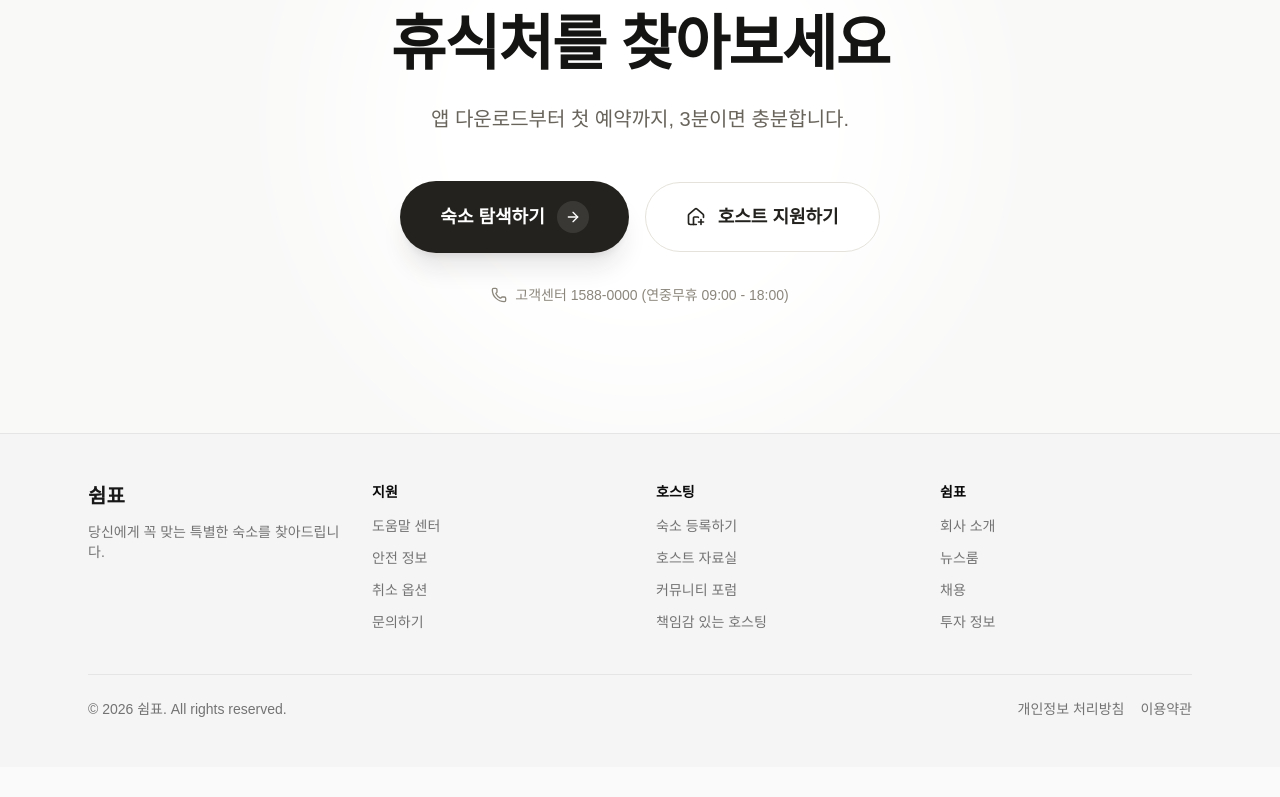
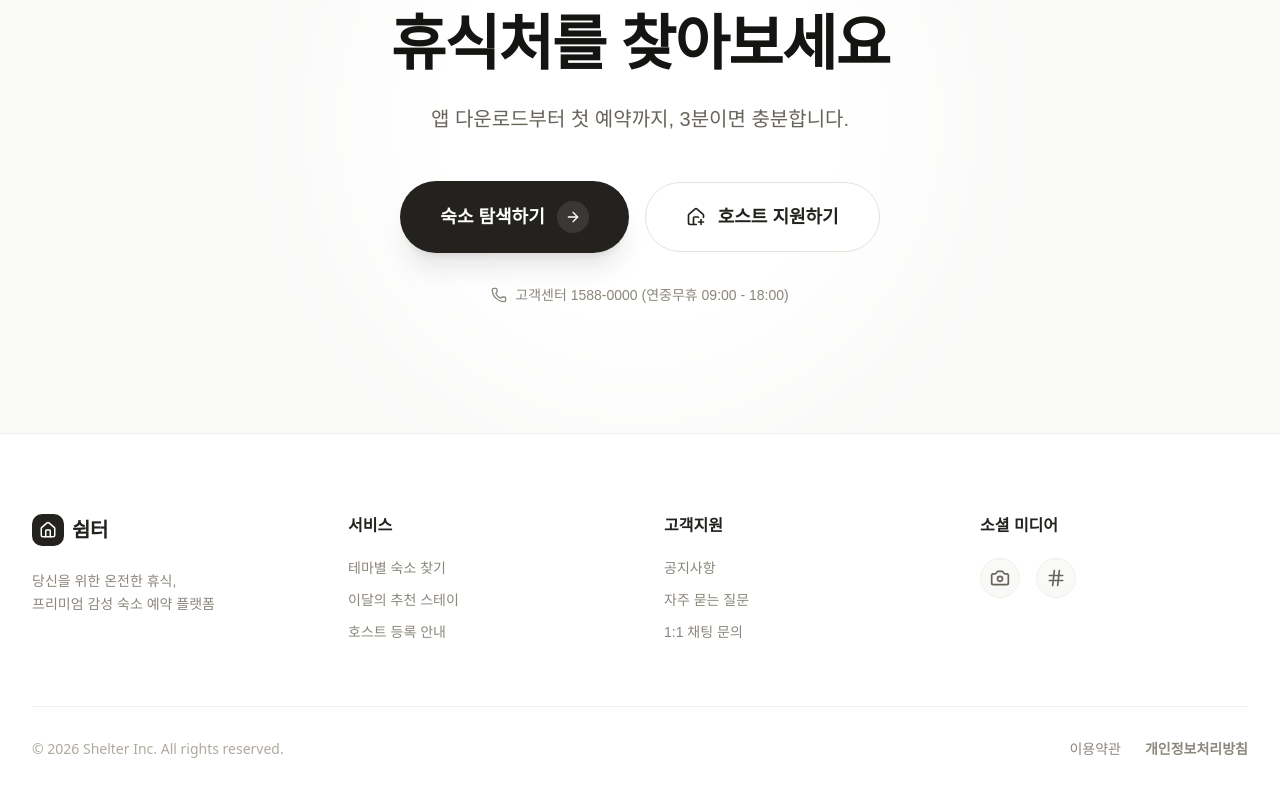
Before and after one commit to kod0751/Simpyo, a Next.js app: page / in a window 1280 px wide. Shown: the part 2958-3755 px from the top of the page. Before the commit the page ends 3725 px from the top, so only its background shows below. Built offline with nearby package versions, Linux system fonts and the light colour scheme; no server answers; a web font is replaced by a local one.

Commit message:
feat(footer): Footer UI 수정

```diff
--- a/widgets/footer/ui/Footer.tsx
+++ b/widgets/footer/ui/Footer.tsx
@@ -1,49 +1,47 @@
+import { House, Camera, Hash } from "lucide-react";
 import Link from "next/link";
 
 const columns = [
   {
-    title: "지원",
-    links: ["도움말 센터", "안전 정보", "취소 옵션", "문의하기"],
+    title: "서비스",
+    links: ["테마별 숙소 찾기", "이달의 추천 스테이", "호스트 등록 안내"],
   },
   {
-    title: "호스팅",
-    links: [
-      "숙소 등록하기",
-      "호스트 자료실",
-      "커뮤니티 포럼",
-      "책임감 있는 호스팅",
-    ],
-  },
-  {
-    title: "쉼표",
-    links: ["회사 소개", "뉴스룸", "채용", "투자 정보"],
+    title: "고객지원",
+    links: ["공지사항", "자주 묻는 질문", "1:1 채팅 문의"],
   },
 ];
 
 export function Footer() {
   return (
-    <footer className="border-t border-border bg-secondary">
-      <div className="mx-auto max-w-6xl px-4 py-12 md:px-6">
-        <div className="grid grid-cols-2 gap-8 md:grid-cols-4">
-          <div className="col-span-2 md:col-span-1">
-            <span className="font-serif text-xl font-bold text-primary">
-              쉼표
-            </span>
-            <p className="mt-3 text-sm text-muted-foreground">
-              당신에게 꼭 맞는 특별한 숙소를 찾아드립니다.
+    <footer className="border-t border-brand-100 bg-white pt-20 pb-10">
+      <div className="mx-auto max-w-7xl px-4 sm:px-6 lg:px-8">
+        <div className="mb-16 grid grid-cols-1 gap-12 md:grid-cols-4">
+          <div className="md:col-span-1">
+            <Link href="/" className="group mb-6 flex items-center gap-2">
+              <div className="flex h-8 w-8 items-center justify-center rounded-lg bg-brand-900 text-white transition-transform group-hover:scale-105">
+                <House size={18} />
+              </div>
+              <span className="text-xl font-bold tracking-tight text-brand-900">
+                쉼터
+              </span>
+            </Link>
+            <p className="text-sm leading-relaxed break-keep text-brand-500">
+              당신을 위한 온전한 휴식,
+              <br />
+              프리미엄 감성 숙소 예약 플랫폼
             </p>
           </div>
+
           {columns.map((col) => (
             <div key={col.title}>
-              <h3 className="text-sm font-semibold text-foreground">
-                {col.title}
-              </h3>
-              <ul className="mt-3 flex flex-col gap-2">
+              <h4 className="mb-5 font-bold text-brand-900">{col.title}</h4>
+              <ul className="space-y-3 text-sm text-brand-500">
                 {col.links.map((link) => (
                   <li key={link}>
                     <Link
                       href="/"
-                      className="text-sm text-muted-foreground transition-colors hover:text-primary"
+                      className="transition-colors hover:text-brand-900"
                     >
                       {link}
                     </Link>
@@ -52,16 +50,41 @@ export function Footer() {
               </ul>
             </div>
           ))}
+
+          <div>
+            <h4 className="mb-5 font-bold text-brand-900">소셜 미디어</h4>
+            <div className="flex gap-4">
+              <Link
+                href="/"
+                aria-label="인스타그램"
+                className="flex h-10 w-10 items-center justify-center rounded-full border border-brand-100 bg-brand-50 text-brand-600 transition-colors hover:bg-brand-900 hover:text-white"
+              >
+                <Camera size={20} />
+              </Link>
+              <Link
+                href="/"
+                aria-label="스레드"
+                className="flex h-10 w-10 items-center justify-center rounded-full border border-brand-100 bg-brand-50 text-brand-600 transition-colors hover:bg-brand-900 hover:text-white"
+              >
+                <Hash size={20} />
+              </Link>
+            </div>
+          </div>
         </div>
 
-        <div className="mt-10 flex flex-col gap-2 border-t border-border pt-6 text-sm text-muted-foreground md:flex-row md:items-center md:justify-between">
-          <p>© 2026 쉼표. All rights reserved.</p>
-          <div className="flex gap-4">
-            <Link href="/" className="transition-colors hover:text-primary">
-              개인정보 처리방침
+        <div className="flex flex-col items-center justify-between gap-4 border-t border-brand-100 pt-8 md:flex-row">
+          <p className="font-satoshi text-sm text-brand-400">
+            © 2026 Shelter Inc. All rights reserved.
+          </p>
+          <div className="flex gap-6 text-sm text-brand-500">
+            <Link href="/" className="transition-colors hover:text-brand-900">
+              이용약관
             </Link>
-            <Link href="/" className="transition-colors hover:text-primary">
-              이용약관
+            <Link
+              href="/"
+              className="font-bold transition-colors hover:text-brand-900"
+            >
+              개인정보처리방침
             </Link>
           </div>
         </div>
```
